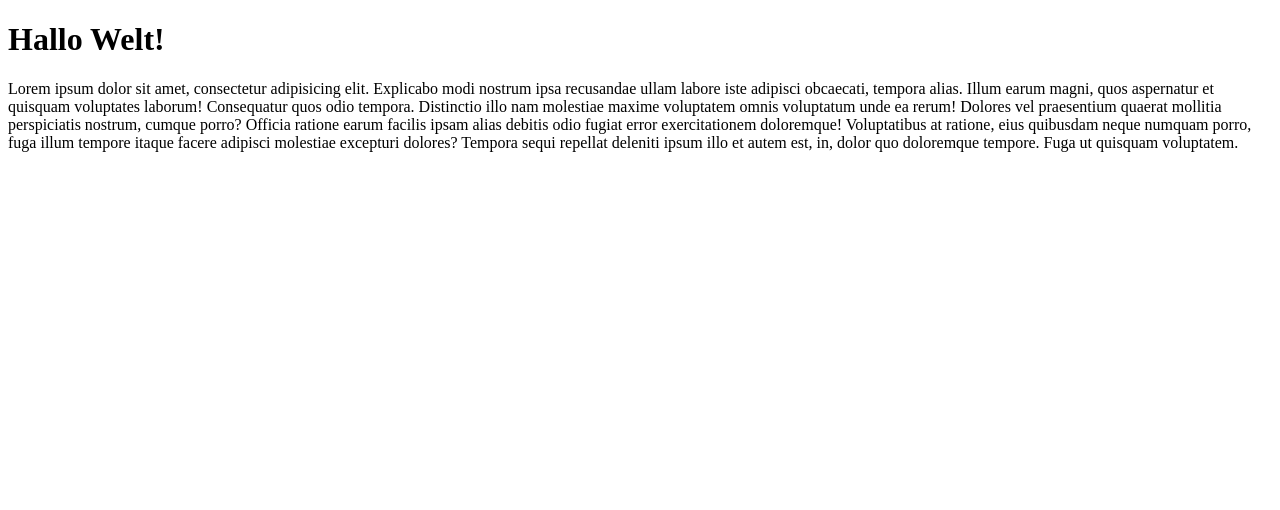
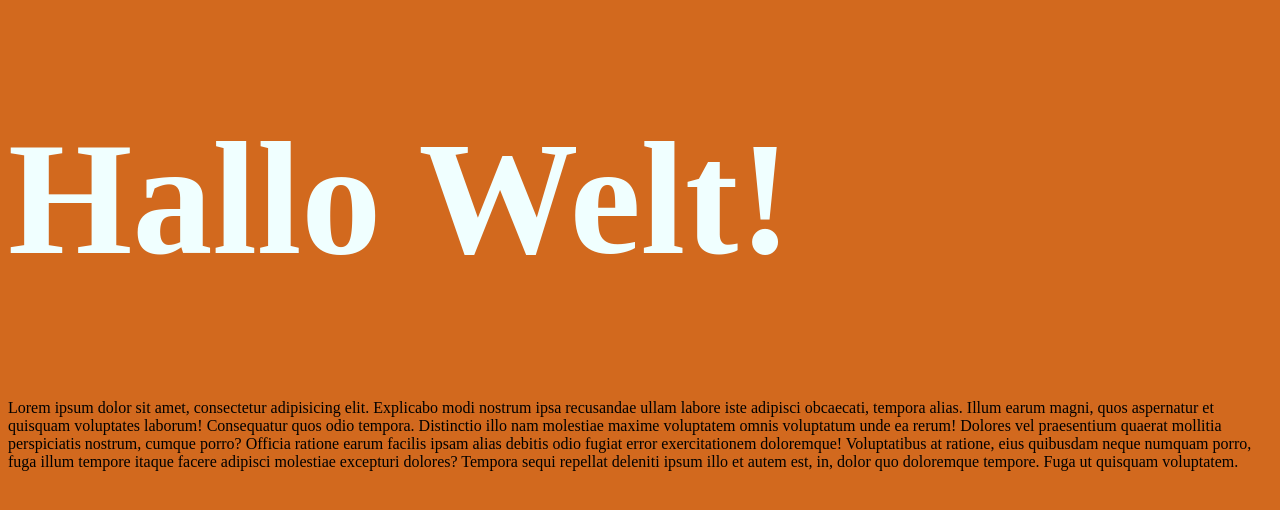
Before and after one commit to herbertnikolajewskidci/Deployment-Test-20240129, a plain HTML site: page index.html in a window 1280 px wide. Drawn offline with Linux system fonts and the light colour scheme.

Commit message:
stylinge added

```diff
--- a/index.html
+++ b/index.html
@@ -4,6 +4,7 @@
     <meta charset="UTF-8" />
     <meta name="viewport" content="width=device-width, initial-scale=1.0" />
     <title>Deployment</title>
+    <link rel="stylesheet" href="style.css" />
   </head>
   <body>
     <h1>Hallo Welt!</h1>
--- /dev/null
+++ b/style.css
@@ -0,0 +1,8 @@
+body {
+  background-color: chocolate;
+}
+
+h1 {
+  font-size: 10rem;
+  color: azure;
+}
```
